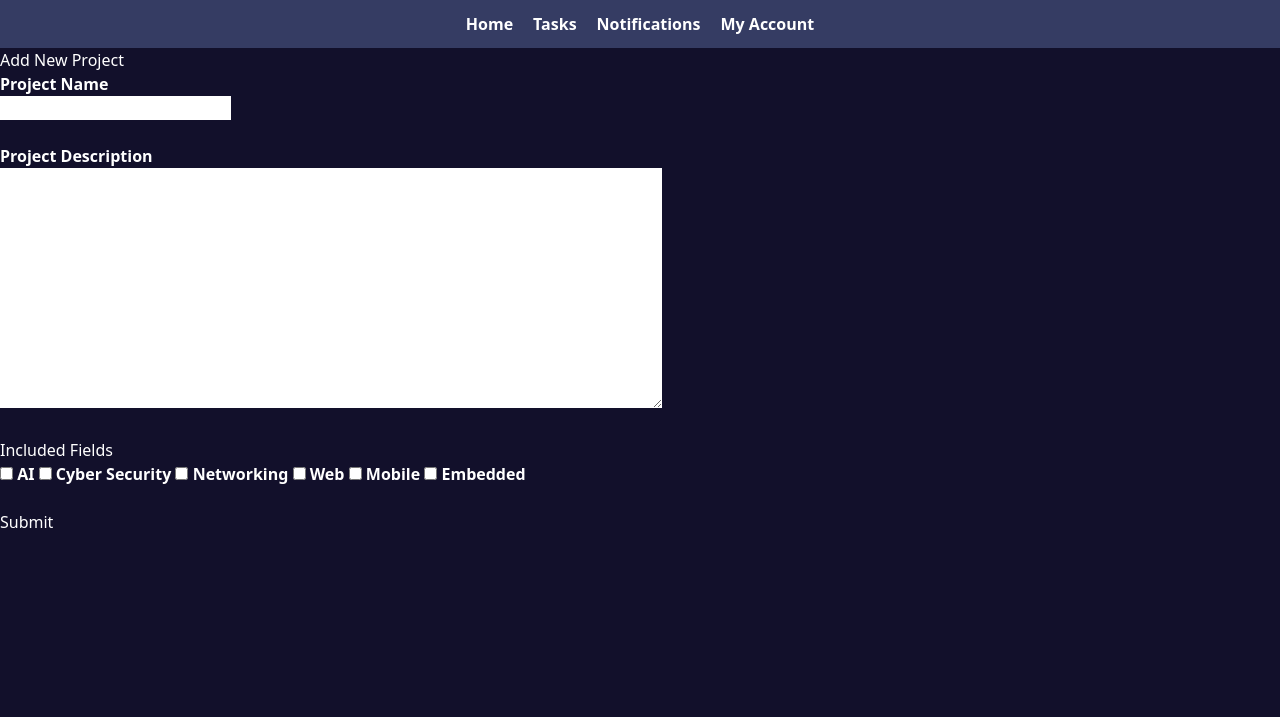
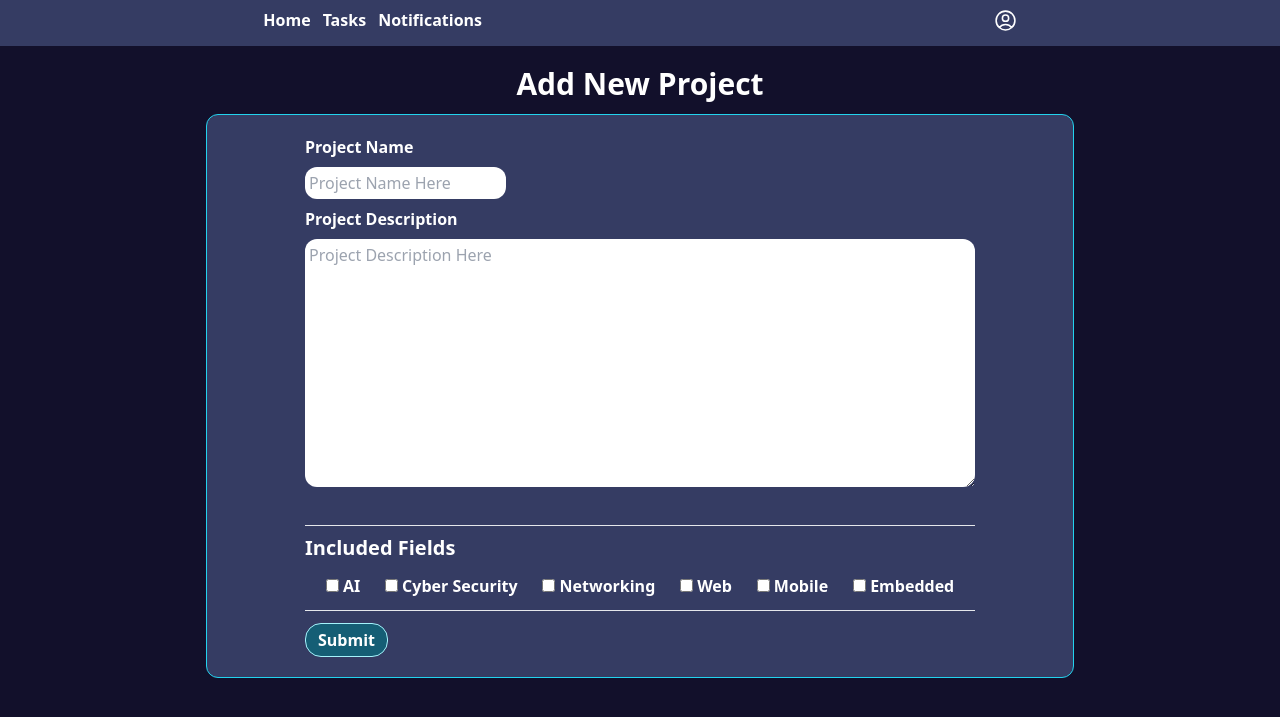
Before and after one commit to Mazenbimbo/Graduation-Project-Manager, a Python web app: template templates/new_project.html in a window 1280 px wide. Shown: the top 717 px of the page. Run offline with Jinja, Linux system fonts and the light colour scheme; the template is opened without the code that fills it, so the values that code supplies are empty; some libraries are stand-ins or nearby versions.

Commit message:
Adding/Editing some tailwind CSS

```diff
--- a/templates/base.html
+++ b/templates/base.html
@@ -8,12 +8,20 @@
     {% block head %}{% endblock%}
 </head>
 <body class="bg-[#12102B] text-white">
-<nav class="bg-[#353c63] p-3">
-  <ul class="flex justify-center space-x-5">
-    <li class="text-white font-bold"><button><a href='{{url_for('home')}}'>Home</a></button></li>
-    <li class="text-white font-bold"><button><a href='{{url_for('todo')}}'>Tasks</a></button></li>
-    <li class="text-white font-bold"><button><a href='{{url_for('notifications')}}'>Notifications</a></button></li>
-    <li class="text-white font-bold"><button><a href='{{url_for('my_account')}}'>My Account</a></button></li>
+<nav class="bg-[#353c63] p-2">
+  <ul class="flex justify-around">
+    <div class="flex justify-start space-x-3">
+    <li class="text-white font-bold"><button><a href='{{url_for("home")}}'>Home</a></button></li>
+    <li class="text-white font-bold"><button><a href='{{url_for("todo")}}'>Tasks</a></button></li>
+    <li class="text-white font-bold"><button><a href='{{url_for("notifications")}}'>Notifications</a></button></li>
+    </div>
+    <div class="flex justify-end">
+    <li class="text-white font-bold"><button><a href='{{url_for("my_account")}}'>
+      <svg xmlns="http://www.w3.org/2000/svg" fill="none" viewBox="0 0 23 23" stroke-width="1.5" stroke="currentColor" class="size-6">
+        <path stroke-linecap="round" stroke-linejoin="round" d="M17.982 18.725A7.488 7.488 0 0 0 12 15.75a7.488 7.488 0 0 0-5.982 2.975m11.963 0a9 9 0 1 0-11.963 0m11.963 0A8.966 8.966 0 0 1 12 21a8.966 8.966 0 0 1-5.982-2.275M15 9.75a3 3 0 1 1-6 0 3 3 0 0 1 6 0Z" />
+      </svg>
+    </a></button></li>
+    </div>
   </ul>
 </nav>
     {% block body%}
--- a/templates/new_project.html
+++ b/templates/new_project.html
@@ -1,27 +1,47 @@
 {% extends 'base.html'%}
 {% block title %}Add New Project{% endblock %}
 {% block body %}
-<h1>Add New Project</h1>
+<div class="flex flex-col items-center space-y-3 m-5">
+    <h2 class="text-3xl text-white font-bold">Add New Project</h2>
+	    <div class="flex justify-center space-x-4 m-5 p-5 rounded-xl bg-[#353c63] w-[70%] border border-cyan-400" >
 <form action="{{url_for('new_project')}}" method="POST">
 	<label for="name" style="font-weight: bold;">Project Name</label><br>
-	<input type="text" name="name"><br><br>
+	<input type="text" name="name" placeholder="Project Name Here" class="rounded-xl p-1 my-2 w-[30%] text-black"><br>
 	<label for="description" style="font-weight: bold;">Project Description</label><br>
-	<textarea name="description" rows="10" cols="70"></textarea><br><br>
+	<textarea name="description" rows="10" cols="70" placeholder="Project Description Here" class="rounded-xl p-1 my-2 w-full text-black"></textarea><br><br>
 
-	<h3>Included Fields</h3>
+	<hr>
+
+	<h3 class="text-xl text-white font-bold mt-2">Included Fields</h3>
+	<div class="flex justify-evenly items-center space-x-1 my-3">
+		<div>
 			<input type="checkbox" name="AI">
 			<label for="AI" style="font-weight: bold;">AI</label>
-	<input type="checkbox" name="AI">
+		</div>
+		<div>
+			<input type="checkbox" name="Cyber Security">
 			<label for="cyber" style="font-weight: bold;">Cyber Security</label>
+		</div>
+		<div>
 			<input type="checkbox" name="Networking">
 			<label for="Networking" style="font-weight: bold;">Networking</label>
+		</div>
+	<div>
 			<input type="checkbox" name="web">
 			<label for="web" style="font-weight: bold;">Web</label>
+	</div>
+	<div>
 			<input type="checkbox" name="mobile">
 			<label for="mobile" style="font-weight: bold;">Mobile</label>
+	</div>
+	<div>
 			<input type="checkbox" name="embedded">
-	<label for="embedded" style="font-weight: bold;">Embedded</label><br><br>
-
-	<input type="submit" name="submit">
+			<label for="embedded" style="font-weight: bold;">Embedded</label>
+	</div>
+</div>
+<hr>
+	<input type="submit" name="submit" class="bg-cyan-800 hover:bg-cyan-500 py-1 px-3 mt-3 rounded-2xl border border-cyan-200 font-bold">
 </form>
+</div>
+</div>
 {% endblock%}
--- a/templates/sign_in.html
+++ b/templates/sign_in.html
@@ -5,8 +5,8 @@
 <h1 class="text-3xl font-extrabold">Sign in</h1>
 <div class="flex flex-col items-center bg-gray-700 w-[30%] h-50 border border-syan-2 rounded-2xl p-5">
     <form class="flex flex-col items-center" action="{{url_for('sign_in')}}" method="POST">
-        <input name="email" type="email" placeholder="Email" class="flex flex-col items-center space-y-2 rounded-xl p-2 m-2 w-full">
-        <input name="password" type="password" placeholder="Password"class="flex flex-col items-center space-y-2 rounded-xl p-2 m-2 w-full">
+        <input name="email" type="email" placeholder="Email" class="flex flex-col items-center space-y-2 rounded-xl p-2 m-2 w-full text-black">
+        <input name="password" type="password" placeholder="Password"class="flex flex-col items-center space-y-2 rounded-xl p-2 m-2 w-full text-black">
         <input type="submit" value="Login" class="flex flex-col items-center space-y-2 rounded-xl p-2 m-2 w-full bg-blue-600 font-bold">
     </form>
     <a href="/role" class="text-blue-400 underline">I Don't Have an Account</a>
```
Also changed, not shown: templates/friends.html (+20 -7 lines), templates/sign_up.html (+7 -7 lines). Lines whose indentation alone changed are shown as unchanged.
